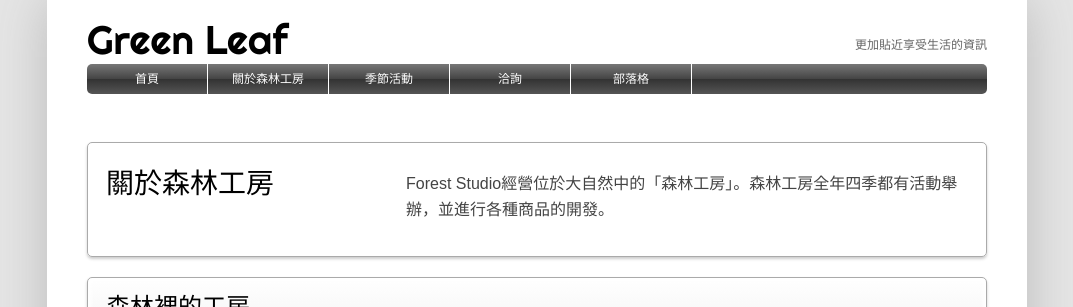
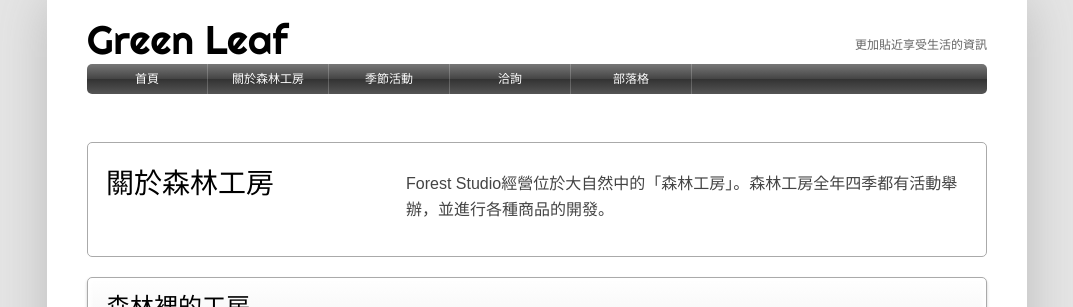
Before and after one commit to j921216063/Practce1, a plain HTML site: page docs/chapter5-10/index.html in a window 1280 px wide. Shown: the top 307 px of the page, without its empty margins (103-1176 px from the left). Drawn offline with Linux system fonts and the light colour scheme.

Commit message:
5-10 將顏色設成半透明

```diff
--- a/docs/chapter5-10/index.html
+++ b/docs/chapter5-10/index.html
@@ -87,11 +87,11 @@
 			text-align: center;
 			color: #ffffff;
 			/*background-color: #005087;*/
-			border-right: solid 1px #ffffff
+			border-right: solid 1px rgba(255,255,255,0.2)
 		}
 
 		nav ul li a:hover {
-			background-color: #017acd
+			background-color: rgba(1,122,205,0.3);
 		}
 
 		nav ul li:first-of-type a:hover {
@@ -111,6 +111,8 @@
 			padding: 18px;
 			border-radius: 5px;
 			box-shadow: 0 2px 3px #cccccc;
+			background-color: rgba(255,255,255,0.5);
+			box-shadow: 0px 0px 4px 3px #ffffff inset;
 		}
 
 		article header h1 {
```
